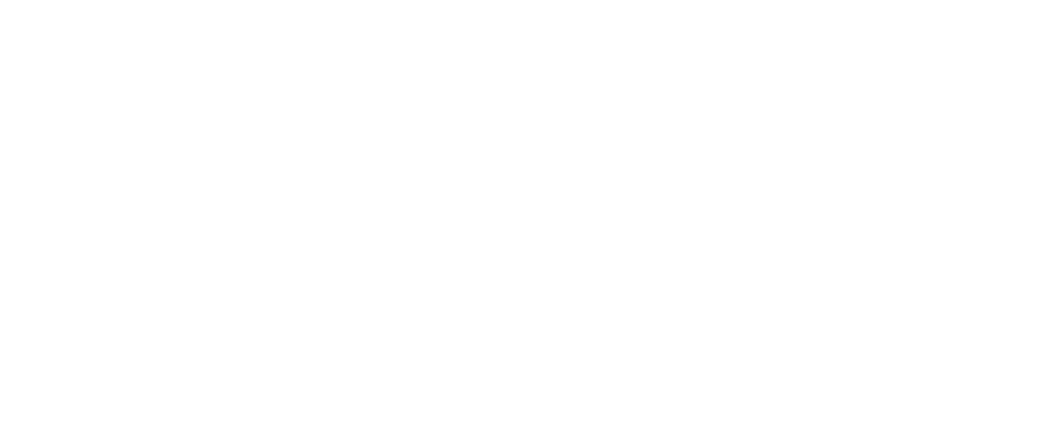
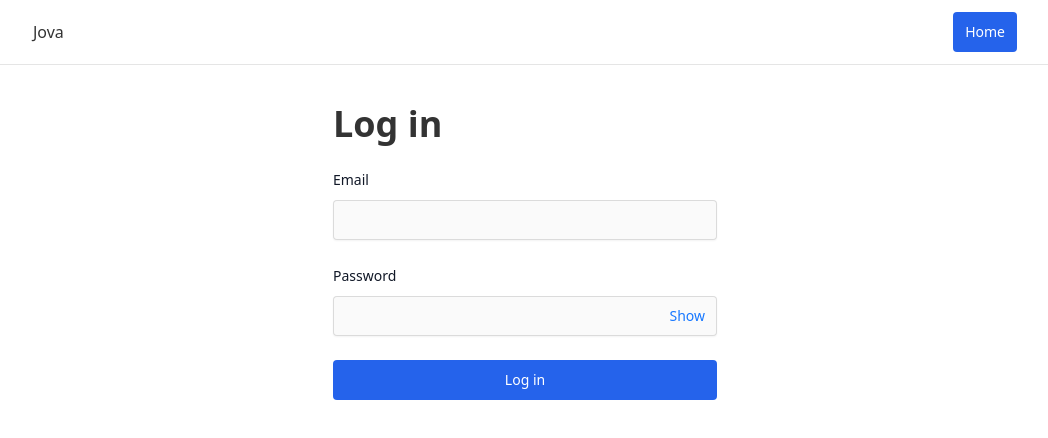
Before and after one commit to yogaprttama/jova, a React app: page /login in a window 1280 px wide. Before the commit this address had no page. Shown: the top 438 px of the page, without its empty margins (115-1163 px from the left). Built offline with nearby package versions, Linux system fonts and the light colour scheme.

Commit message:
Add Login Page

```diff
--- a/public/index.html
+++ b/public/index.html
@@ -155,6 +155,13 @@
       position: relative;
     }
 
+    .page-title {
+      font-size: 1.5rem;
+      line-height: 2.25rem;
+      font-weight: 700;
+      margin: 0;
+    }
+
     .form-group {
       display: block;
       margin-bottom: 1.5rem;
@@ -194,6 +201,13 @@
       -ms-user-select: none;
       user-select: none;
     }
+
+    @media (min-width: 960px) {
+      .page-title {
+        font-size: 2.25rem;
+        line-height: 2.5rem;
+      }
+    }
   </style>
 </head>
 <body>
--- a/src/App.js
+++ b/src/App.js
@@ -1,7 +1,10 @@
-import React from 'react';
+import React, { Suspense, lazy } from 'react';
 import { BrowserRouter as Router, Routes, Route } from 'react-router-dom';
 import Root from './Root';
 import Home from './pages/Home';
+
+// lazy
+const Login = lazy(() => import('./pages/Login'));
 
 const App = () => {
   return(
@@ -9,6 +12,14 @@
       <Routes>
         <Route path="/" element={<Root />}>
           <Route index element={<Home />} />
+          <Route
+            path="login"
+            element={
+              <Suspense fallback={<div>Loading...</div>}>
+                <Login />
+              </Suspense>
+            }
+          />
         </Route>
       </Routes>
     </Router>
--- /dev/null
+++ b/src/components/Auth.js
@@ -0,0 +1,62 @@
+import React, { useState } from 'react';
+import styled from 'styled-components';
+
+const Form = styled.form`
+  margin-top: 1.5rem;
+`;
+
+const Input = styled.input`
+  display: block;
+  padding: 0.5rem 0.75rem;
+  width: 100%;
+`;
+
+const InputPassword = styled.input`
+  display: block;
+  padding: 0.5rem 3.5rem 0.5rem 0.75rem;
+  width: 100%;
+`;
+
+const Toggle = styled.button`
+  color: rgb(22, 119, 255);
+  font-size: 0.875rem;
+  line-height: 1.5rem;
+  position: absolute;
+  top: 0.5rem;
+  right: 0.75rem;
+`;
+
+const ButtonSubmit = styled.button`
+  display: block;
+  padding: 0.625rem 0.875rem;
+  background-color: rgb(37, 99, 235);
+  color: rgb(255, 255, 255);
+  width: 100%;
+`;
+
+const Auth = (props) => {
+  const [toggle, setToggle] = useState(false);
+
+  const onToggleClick = () => {
+    setToggle(!toggle);
+  }
+
+  return(
+    <Form onSubmit={props.onSubmitClick}>
+      <div className="form-group">
+        <label htmlFor="email">Email</label>
+        <Input type="email" name="email" id="email" className="form-control" onChange={props.onInputChange} required />
+      </div>
+      <div className="form-group">
+        <label htmlFor="password">Password</label>
+        <div className="relative">
+          <InputPassword type={ toggle ? "text" : "password" } name="password" id="password" className="form-control" onChange={props.onInputChange} required />
+          <Toggle type="button" onClick={onToggleClick}>{ toggle ? "Hide" : "Show" }</Toggle>
+        </div>
+      </div>
+      <ButtonSubmit type="submit" className="btn">{props.submitText}</ButtonSubmit>
+    </Form>
+  );
+}
+
+export default Auth;
--- /dev/null
+++ b/src/layouts/LayoutAuth.js
@@ -0,0 +1,9 @@
+import styled from 'styled-components';
+
+const Layout = styled.main`
+  margin-left: auto;
+  margin-right: auto;
+  max-width: 24rem;
+`;
+
+export default Layout;
--- /dev/null
+++ b/src/pages/Login.js
@@ -0,0 +1,31 @@
+import React, { useState }from 'react';
+import Layout from '../layouts/LayoutAuth';
+import Auth from '../components/Auth';
+
+const Login = () => {
+  const [form, setForm] = useState({
+    email: "",
+    password: ""
+  });
+
+  const handleSubmit = (e) => {
+    e.preventDefault();
+    console.log(form);
+  }
+
+  const handleChange = (e) => {
+    setForm(prevState => ({
+      ...prevState,
+      [e.target.name]: e.target.value
+    }));
+  }
+
+  return(
+    <Layout>
+      <h1 className="page-title" itemprop="headline">Log in</h1>
+      <Auth submitText="Log in" onInputChange={handleChange} onSubmitClick={handleSubmit} />
+    </Layout>
+  );
+}
+
+export default Login;
```
